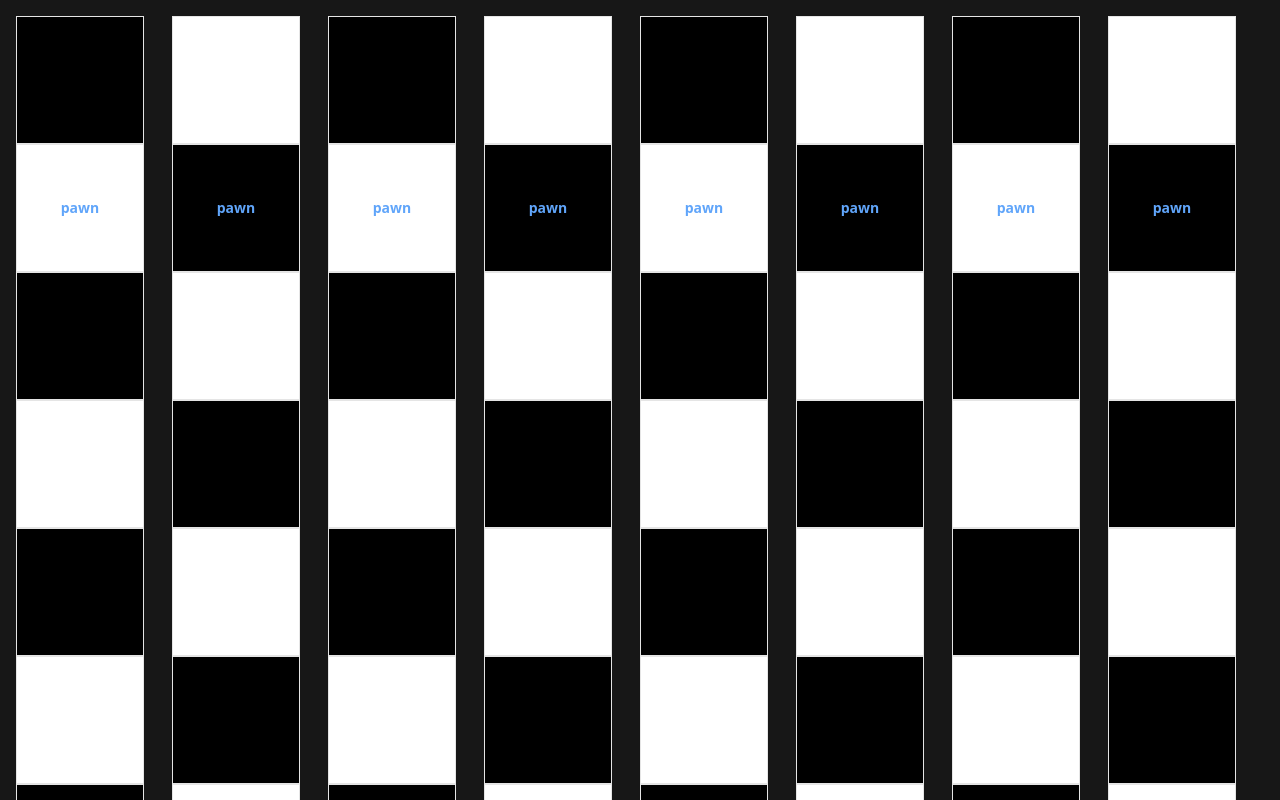
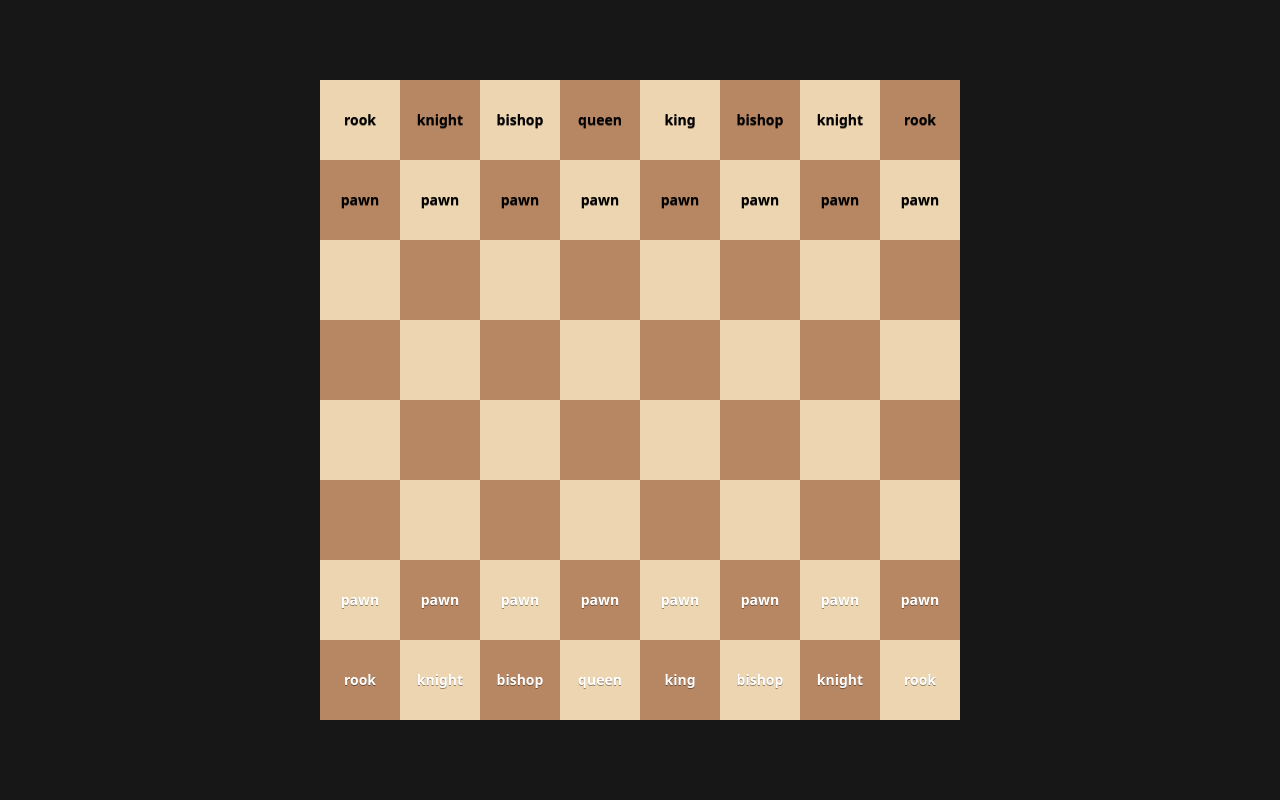
Before and after one commit to eric-k-chu/react-exercises, a React (Vite) app: page / in a window 1280 px wide. Shown: the top 800 px of the page. Built offline with nearby package versions, Linux system fonts and the light colour scheme.

Commit message:
moved chess board to its own folder, added highlighting

```diff
--- a/src/App.tsx
+++ b/src/App.tsx
@@ -1,79 +1,7 @@
-import { useState } from "react";
-import { Position, Board, ChessPiece } from "./Moves";
-
-function generateBoard(): Board {
-  const board: Board = {
-    cells: [],
-    pieces: [],
-  };
-  for (let x = 0; x < 8; x++) {
-    board.cells.push([]);
-    for (let y = 0; y < 8; y++) {
-      board.cells[x].push({
-        x,
-        y,
-        color: (x + y) % 2 ? "white" : "black",
-      });
-    }
-  }
-
-  for (let x = 0; x < 8; x++) {
-    // Setting up black pawns on second row
-    board.pieces.push({
-      type: "pawn",
-      color: "black",
-      x: 1,
-      y: x,
-    });
-    board.pieces.push({
-      type: "pawn",
-      color: "white",
-      x: 6,
-      y: x,
-    });
-  }
-
-  return board;
-}
+import { Driver } from "./components/chess/Driver";
 
 function App() {
-  const [board, setBoard] = useState(generateBoard());
-  const [selected, setSelected] = useState<Position>();
-
-  function handleCellClick(piece: ChessPiece) {}
-
-  return (
-    <main className="grid min-h-screen grid-cols-8 bg-neutral-900 p-4">
-      {board.cells.map((row) =>
-        row.map((col) => {
-          const piece = board.pieces.find(
-            (p) => p.x === col.x && p.y === col.y,
-          );
-          return <Cell color={col.color} piece={piece} />;
-        }),
-      )}
-    </main>
-  );
+  return <Driver />;
 }
 
 export default App;
-
-function Cell({
-  color,
-  piece,
-}: {
-  color: "white" | "black";
-  piece?: ChessPiece;
-}) {
-  return (
-    <div
-      className={`flex size-32 cursor-pointer items-center justify-center border ${color === "white" ? "bg-white" : "bg-black"}`}
-    >
-      <h1
-        className={`text-sm font-semibold ${piece?.color === "white" ? "text-red-400" : "text-blue-400"}`}
-      >
-        {piece ? piece.type : " "}
-      </h1>
-    </div>
-  );
-}
--- a/src/Moves.ts
+++ /dev/null
@@ -1,29 +0,0 @@
-export interface Position {
-  x: number;
-  y: number;
-}
-
-export interface ChessPiece extends Position {
-  type: string;
-  color: "white" | "black";
-}
-
-export interface Cell extends Position {
-  color: "white" | "black";
-}
-
-export interface Board {
-  cells: Cell[][];
-  pieces: ChessPiece[];
-}
-
-export function move(
-  startPos: Position,
-  endPos: Position,
-  board: Board,
-): Cell[][] {
-  const distanceX = startPos.x - endPos.x;
-  const distanceY = startPos.y - endPos.y;
-
-  return [[]];
-}
--- /dev/null
+++ b/src/components/chess/Cell.tsx
@@ -0,0 +1,51 @@
+import { Piece } from "@/lib/chess";
+
+export function Cell({
+  isEven,
+  piece,
+  selected,
+  onClick,
+}: {
+  isEven: boolean;
+  piece?: Piece;
+  selected: Piece | undefined;
+  onClick: () => void;
+}) {
+  const color = getCellColor(piece === undefined, selected === piece, isEven);
+
+  return (
+    <div
+      className={`flex items-center justify-center ${color} ${getCursorType(piece === undefined, selected === piece)}`}
+      onMouseDown={onClick}
+    >
+      <h1
+        className={`text-sm font-semibold [text-shadow:_0_1px_0_rgb(0_0_0_/_40%)] ${piece?.color === "white" ? "text-white" : "text-black"}`}
+      >
+        {piece ? piece.type : " "}
+      </h1>
+    </div>
+  );
+}
+
+function getCellColor(
+  isEmptyCell: boolean,
+  isSelected: boolean,
+  isEvenCell: boolean,
+): string {
+  // Empty Cell or Piece is not selected
+  if (isEmptyCell || !isSelected) {
+    // Default colors
+    return isEvenCell ? "bg-[#B78662]" : "bg-[#ECD5B0]";
+  }
+
+  // If piece is selected, show highlighted colors
+  if (isSelected) return isEvenCell ? "bg-[#DBC24A]" : "bg-[#F5EA71]";
+
+  return isEvenCell ? "bg-[#B78662]" : "bg-[#ECD5B0]";
+}
+
+function getCursorType(isEmptyCell: boolean, isCellSelected: boolean): string {
+  if (isEmptyCell) return "cursor-default";
+
+  return isCellSelected ? "cursor-grabbing" : "cursor-grab";
+}
--- /dev/null
+++ b/src/components/chess/Driver.tsx
@@ -0,0 +1,44 @@
+import { Piece, generateBoard } from "@/lib/chess";
+import { useState } from "react";
+import { Cell } from "./Cell";
+
+export function Driver() {
+  const [board] = useState(generateBoard());
+  const [selected, setSelected] = useState<Piece>();
+
+  function handleCellClick(piece: Piece | undefined) {
+    if (selected === piece) {
+      setSelected(undefined);
+    } else {
+      setSelected(piece);
+    }
+  }
+
+  return (
+    <main className="flex min-h-screen items-center justify-center bg-neutral-900">
+      <div
+        style={{
+          display: "grid",
+          gridTemplate:
+            "repeat(8, min(10vw, 10vh)) / repeat(8, min(10vw, 10vh))",
+        }}
+      >
+        {board.cells.map((row) =>
+          row.map((col) => {
+            const piece = board.pieces.find(
+              (p) => p.x === col.x && p.y === col.y,
+            );
+            return (
+              <Cell
+                isEven={col.isEven}
+                selected={selected}
+                piece={piece}
+                onClick={() => handleCellClick(piece)}
+              />
+            );
+          }),
+        )}
+      </div>
+    </main>
+  );
+}
--- /dev/null
+++ b/src/lib/chess.ts
@@ -0,0 +1,93 @@
+export interface Position {
+  x: number;
+  y: number;
+}
+
+export type Color = "white" | "black";
+
+export type PieceType =
+  | "queen"
+  | "king"
+  | "pawn"
+  | "rook"
+  | "knight"
+  | "bishop";
+
+export interface Piece extends Position {
+  type: PieceType;
+  sprite: string;
+  color: Color;
+}
+
+export interface Cell extends Position {
+  isEven: boolean;
+}
+
+export interface Board {
+  cells: Cell[][];
+  pieces: Piece[];
+}
+
+export type X = Pick<Position, "x">;
+
+export function generatePiece(
+  type: PieceType,
+  color: Color,
+  x: number,
+  y: number,
+): Piece {
+  return {
+    type,
+    color,
+    sprite: "",
+    x,
+    y,
+  };
+}
+
+export function generateBoard(): Board {
+  const board: Board = {
+    cells: [],
+    pieces: [],
+  };
+
+  // Creating Board
+  for (let x = 0; x < 8; x++) {
+    board.cells.push([]);
+    for (let y = 0; y < 8; y++) {
+      board.cells[x].push({
+        x,
+        y,
+        isEven: (x + y) % 2 ? true : false,
+      });
+    }
+  }
+
+  for (let x = 0; x < 8; x++) {
+    board.pieces.push(generatePiece("pawn", "black", 1, x));
+    board.pieces.push(generatePiece("pawn", "white", 6, x));
+  }
+
+  board.pieces.push(generatePiece("rook", "black", 0, 0));
+  board.pieces.push(generatePiece("rook", "black", 0, 7));
+  board.pieces.push(generatePiece("rook", "white", 7, 0));
+  board.pieces.push(generatePiece("rook", "white", 7, 7));
+
+  board.pieces.push(generatePiece("knight", "black", 0, 1));
+  board.pieces.push(generatePiece("knight", "black", 0, 6));
+  board.pieces.push(generatePiece("knight", "white", 7, 1));
+  board.pieces.push(generatePiece("knight", "white", 7, 6));
+
+  board.pieces.push(generatePiece("bishop", "black", 0, 2));
+  board.pieces.push(generatePiece("bishop", "black", 0, 5));
+  board.pieces.push(generatePiece("bishop", "white", 7, 2));
+  board.pieces.push(generatePiece("bishop", "white", 7, 5));
+
+  board.pieces.push(generatePiece("queen", "black", 0, 3));
+  board.pieces.push(generatePiece("queen", "white", 7, 3));
+
+  board.pieces.push(generatePiece("king", "black", 0, 4));
+  board.pieces.push(generatePiece("king", "white", 7, 4));
+
+  return board;
+}
```
